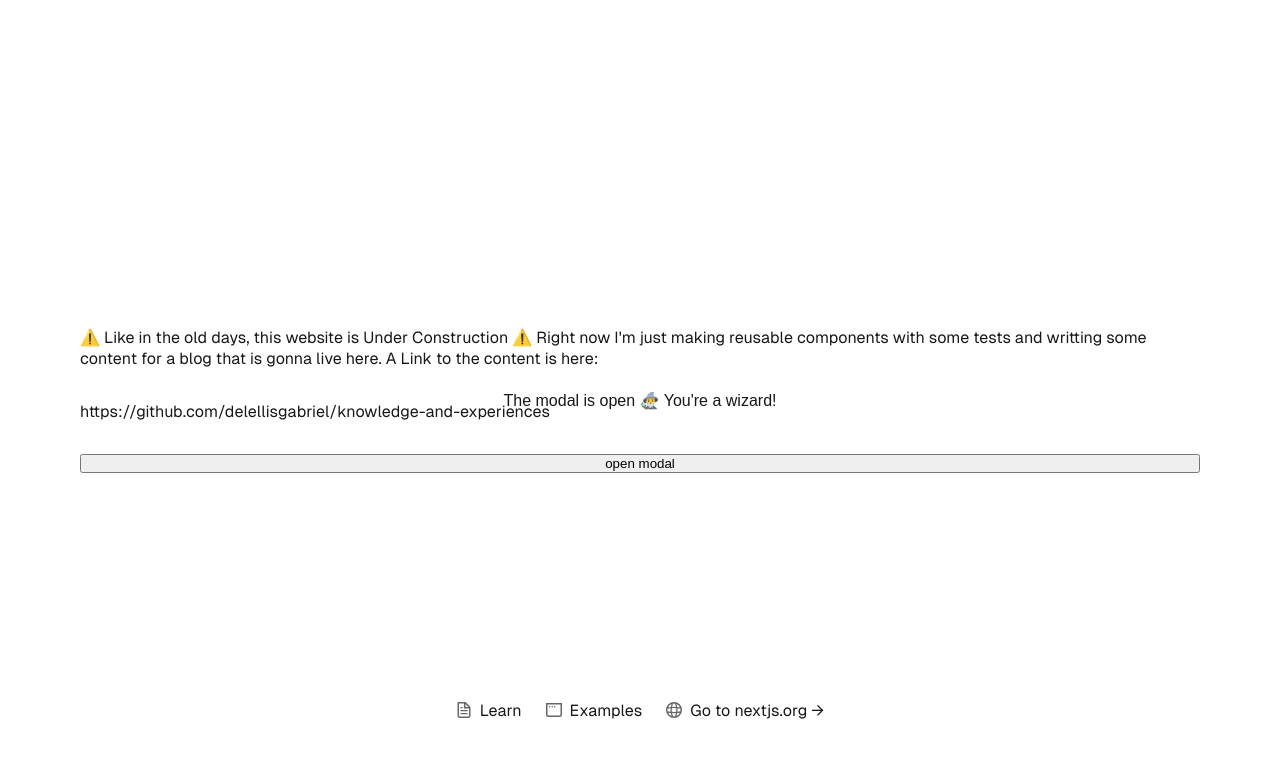
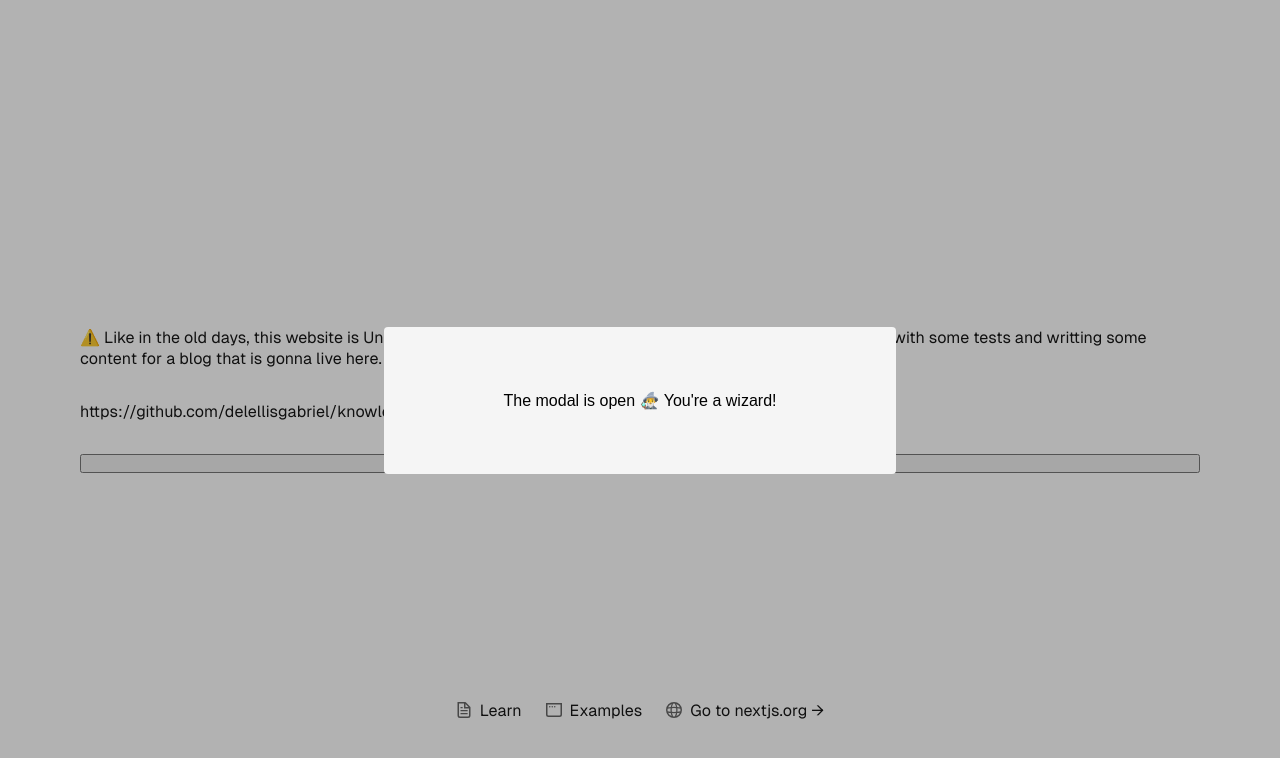
Before and after one commit to delellisgabriel/nextjs-webapp, a Next.js app: page / in a window 1280 px wide. Both pictures are taken after a click on the button "open modal". Shown: the top 758 px of the page. Built offline with nearby package versions, Linux system fonts and the light colour scheme.

Commit message:
feat: adds backdrop to modal and moves styles to css file

```diff
--- /dev/null
+++ b/components/shared/Modal/Modal.module.css
@@ -0,0 +1,28 @@
+.modalPosition {
+  position: relative;
+  z-index: 50;
+}
+
+.modalWrapper {
+  position: fixed;
+  inset: 0;
+  display: flex;
+  align-items: center;
+  justify-content: center;
+}
+
+.modalPanel {
+  max-width: 512px;
+  width: 100%;
+  background: whitesmoke;
+  color: black;
+  padding: 4rem 2rem;
+  text-align: center;
+  border-radius: 4px;
+}
+
+.backdrop {
+  position: fixed;
+  inset: 0;
+  background-color: rgba(0, 0, 0, 0.3);
+}
--- a/components/shared/Modal/index.tsx
+++ b/components/shared/Modal/index.tsx
@@ -1,5 +1,6 @@
 import type { ReactNode, FC } from "react";
-import { Dialog, DialogPanel } from "@headlessui/react";
+import { Dialog, DialogBackdrop, DialogPanel } from "@headlessui/react";
+import styles from "./Modal.module.css";
 
 export type ModalProps = {
   isOpen: boolean;
@@ -16,21 +17,11 @@ const Modal: FC<ModalProps> = ({
     <Dialog
       open={isOpen}
       onClose={() => closeModal()}
-      style={{
-        position: "relative",
-        zIndex: "50",
-      }}
+      className={styles.modalPosition}
     >
-      <div
-        style={{
-          position: "fixed",
-          inset: "0px",
-          display: "flex",
-          alignItems: "center",
-          justifyContent: "center",
-        }}
-      >
-        <DialogPanel>{children}</DialogPanel>
+      <DialogBackdrop className={styles.backdrop} />
+      <div className={styles.modalWrapper}>
+        <DialogPanel className={styles.modalPanel}>{children}</DialogPanel>
       </div>
     </Dialog>
   );
```
